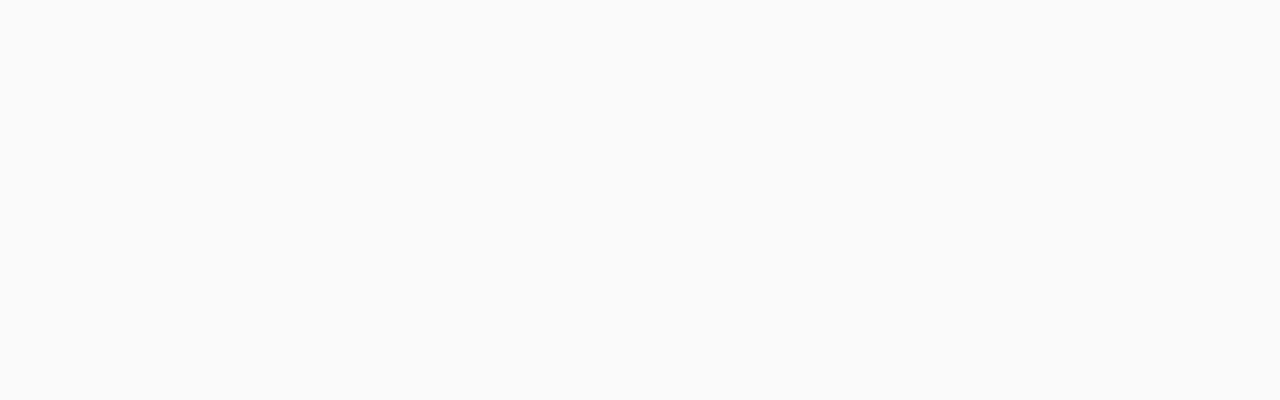
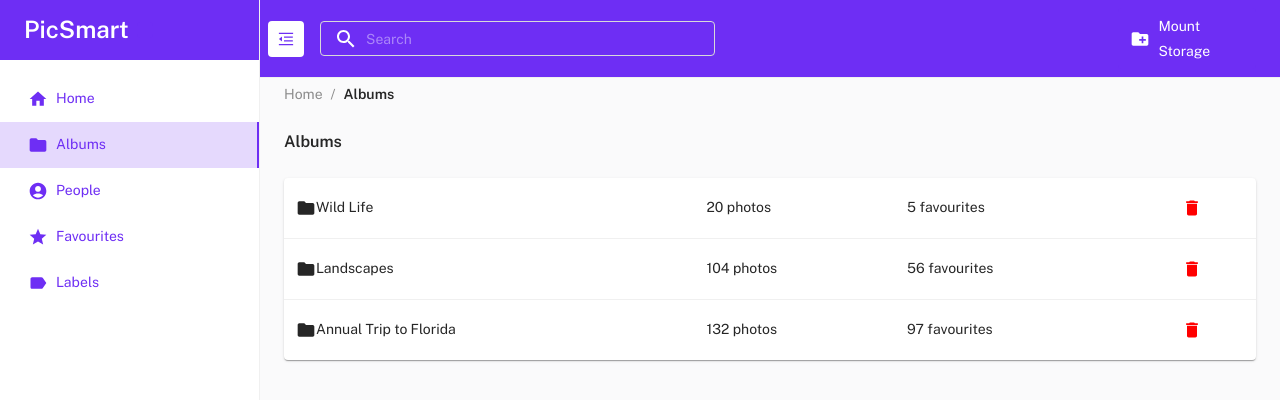
Before and after one commit to PicsSmart/picssmart-client, a React (Create React App) app: page /albums in a window 1280 px wide. Before the commit this address had no page. Shown: the top 400 px of the page. Built offline with nearby package versions, Linux system fonts and the light colour scheme.

Commit message:
Albums screen and Labels Screen (#2)
* Add ItemsTable component and create Albums and Labels pages

* Add deleteHandler function to ItemsTable component

```diff
--- /dev/null
+++ b/src/components/ItemsTable.js
@@ -0,0 +1,47 @@
+import * as React from 'react';
+import Table from '@mui/material/Table';
+import TableBody from '@mui/material/TableBody';
+import TableCell from '@mui/material/TableCell';
+import TableContainer from '@mui/material/TableContainer';
+import TableRow from '@mui/material/TableRow';
+import Paper from '@mui/material/Paper';
+import IconButton from '@mui/material/IconButton';
+import DeleteIcon from '@mui/icons-material/Delete';
+
+const ItemsTable = ({ data, icon, deleteHandler }) => {
+  return (
+    <TableContainer component={Paper}>
+      {data && data.length != 0 ? (
+        <Table sx={{ minWidth: 650 }} aria-label="simple table">
+          <TableBody>
+            {data.map((row) => (
+              <TableRow key={row.id} sx={{ '&:last-child td, &:last-child th': { border: 0 } }}>
+                <TableCell>
+                  <span style={{ display: 'flex', alignItems: 'center', marginRight: '10px' }}>
+                    {icon} {row.name}
+                  </span>
+                </TableCell>
+                <TableCell align="left">{row.count} photos</TableCell>
+                <TableCell align="left">{row.favouriteCount} favourites</TableCell>
+                <TableCell align="center">
+                  <IconButton aria-label="delete" onClick={() => deleteHandler(row.id)}>
+                    <DeleteIcon
+                      style={{
+                        color: 'red',
+                        fontSize: '1.25rem'
+                      }}
+                    />
+                  </IconButton>
+                </TableCell>
+              </TableRow>
+            ))}
+          </TableBody>
+        </Table>
+      ) : (
+        <div>No results found</div>
+      )}
+    </TableContainer>
+  );
+};
+
+export default ItemsTable;
--- /dev/null
+++ b/src/pages/Albums.js
@@ -0,0 +1,43 @@
+import ItemsTable from "components/ItemsTable";
+import { Folder } from '@mui/icons-material';
+
+
+const Albums = () => {
+
+    const deleteHandler = (id) => {
+        console.log(`delete album ${id}`);
+    };
+
+    const icon = <Folder style={{
+        color: 'picsmart.main',
+        fontSize: '1.25rem',
+      }}/>;
+
+    const albumItems = [
+        {
+            "id": 1,
+            "name": "Wild Life",
+            "count": 20,
+            "favouriteCount": 5
+        },
+        {
+            "id": 2,
+            "name": "Landscapes",
+            "count": 104,
+            "favouriteCount": 56
+        },
+        {
+            "id": 3,
+            "name": "Annual Trip to Florida",
+            "count": 132,
+            "favouriteCount": 97
+        },
+    ]
+    return (
+        <div>
+            <ItemsTable data={albumItems} icon={icon} deleteHandler={deleteHandler}/>
+        </div>
+    );
+}
+
+export default Albums;
--- /dev/null
+++ b/src/pages/Labels.js
@@ -0,0 +1,42 @@
+import ItemsTable from "components/ItemsTable";
+import { Label } from '@mui/icons-material';
+
+const Labels = () => {
+
+    const deleteHandler = (id) => {
+        console.log(`delete label ${id}`);
+    };
+
+    const icon = <Label style={{
+        color: 'picsmart.main',
+        fontSize: '1.25rem',
+      }}/>;
+
+    const albumItems = [
+        {
+            "id": 1,
+            "name": "Elephat",
+            "count": 20,
+            "favouriteCount": 5
+        },
+        {
+            "id": 2,
+            "name": "Car",
+            "count": 104,
+            "favouriteCount": 56
+        },
+        {
+            "id": 3,
+            "name": "Machine",
+            "count": 132,
+            "favouriteCount": 97
+        },
+    ]
+    return (
+        <div>
+            <ItemsTable data={albumItems} icon={icon} deleteHandler={deleteHandler}/>
+        </div>
+    );
+}
+
+export default Labels;
```
Also changed, not shown: src/routes/MainRoutes.js (+10 -0 lines).
